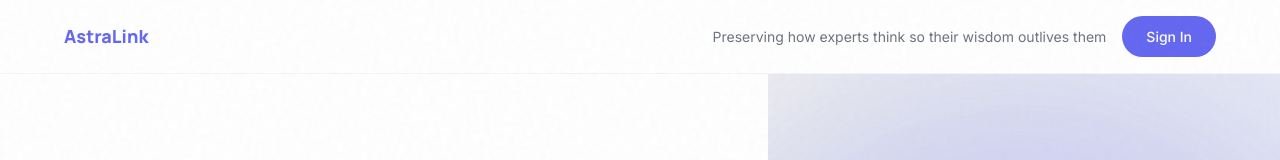
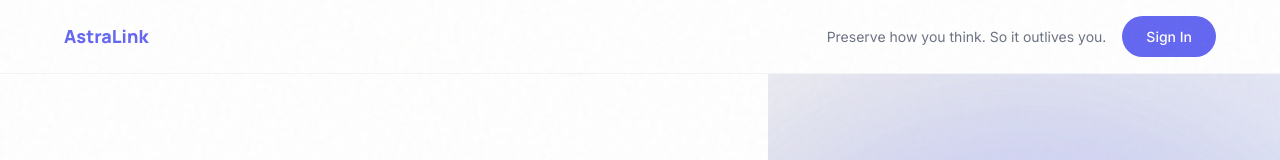
Before and after one commit to MuhammadHassaan0/-astralink-v2, a React (Vite) app: page / in a window 1280 px wide. Shown: the top 160 px of the page. Built offline with nearby package versions, Linux system fonts and the light colour scheme.

Commit message:
update header tagline

```diff
--- a/src/pages/page 1.jsx
+++ b/src/pages/page 1.jsx
@@ -301,7 +301,7 @@ const HomePage = ({ mousePosition, handleCTAClick }) => {
       <header style={{position: 'fixed', top: 0, left: 0, right: 0, zIndex: 1000, display: 'flex', justifyContent: 'space-between', alignItems: 'center', padding: '16px 64px', background: 'rgba(255,255,255,0.95)', backdropFilter: 'blur(10px)', borderBottom: '1px solid #F3F4F6'}}>
         <span style={{fontFamily: 'Manrope, sans-serif', fontWeight: 800, fontSize: '18px', color: '#6366F1'}}>AstraLink</span>
         <div style={{display: 'flex', alignItems: 'center', gap: '16px'}}>
-          <span style={{fontSize: '14px', color: '#6B7280'}}>Preserving how experts think so their wisdom outlives them</span>
+          <span style={{fontSize: '14px', color: '#6B7280'}}>Preserve how you think. So it outlives you.</span>
           <a href="/auth" style={{background: '#6366F1', color: 'white', padding: '10px 24px', borderRadius: '9999px', fontSize: '14px', fontWeight: 500, textDecoration: 'none'}}>Sign In</a>
         </div>
       </header>
```
